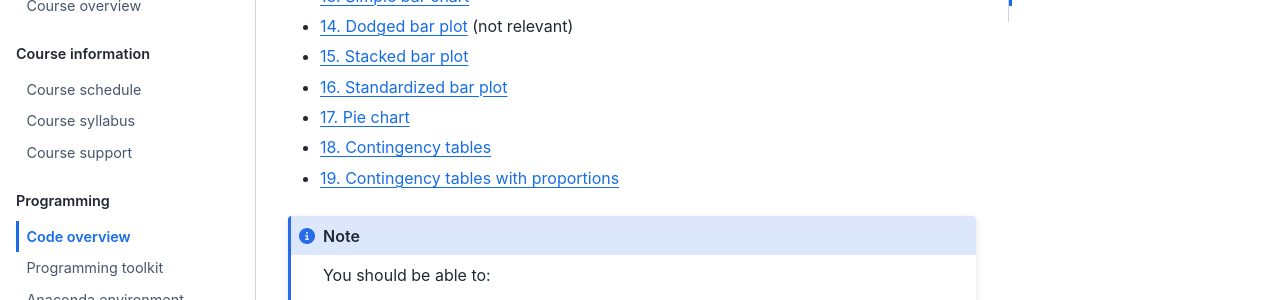
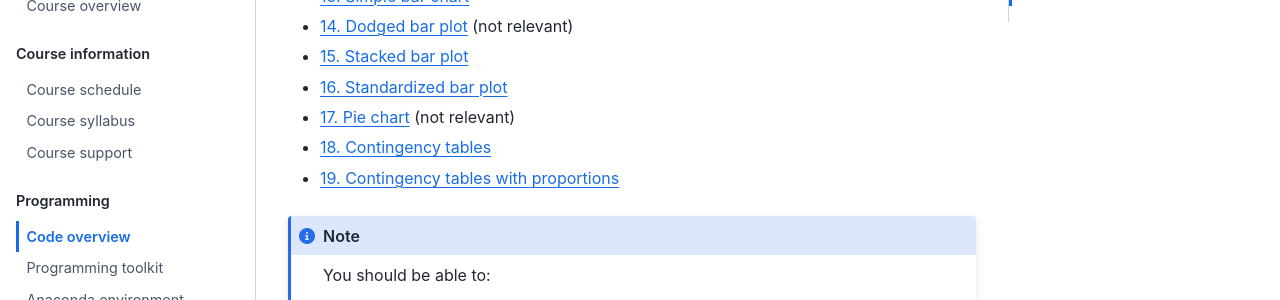
Before and after one commit to mr-ws22/website, a Jupyter Book: the page built from code/code-overview.md, in a window 1280 px wide and 900 px high, scrolled down 953 px. Shown: the part 153-453 px from the top of the window. Built offline with Jupyter Book 1.0.4 settings and Sphinx 7.4.7 and the Sphinx Book theme 1.1.4, drawn with Linux system fonts in a browser that asks for light colours; comment, search, counter and statistics services are not loaded.

Commit message:
Update code-overview.md

```diff
--- a/code/code-overview.md
+++ b/code/code-overview.md
@@ -48,7 +48,7 @@ You should be able to:
 - [14. Dodged bar plot](../code/14-dodged-bar-chart-altair.ipynb) (not relevant)
 - [15. Stacked bar plot](../code/15-stacked-bar-chart-altair.ipynb)
 - [16. Standardized bar plot](../code/16-standardized-bar-chart-altair.ipynb)
-- [17. Pie chart](../code/17-pie-charts-altair.ipynb)
+- [17. Pie chart](../code/17-pie-charts-altair.ipynb) (not relevant)
 - [18. Contingency tables](../code/18-contingency-table-bar-plot.ipynb)
 - [19. Contingency tables with proportions](../code/19-row-column-proportions.ipynb)
 
```
